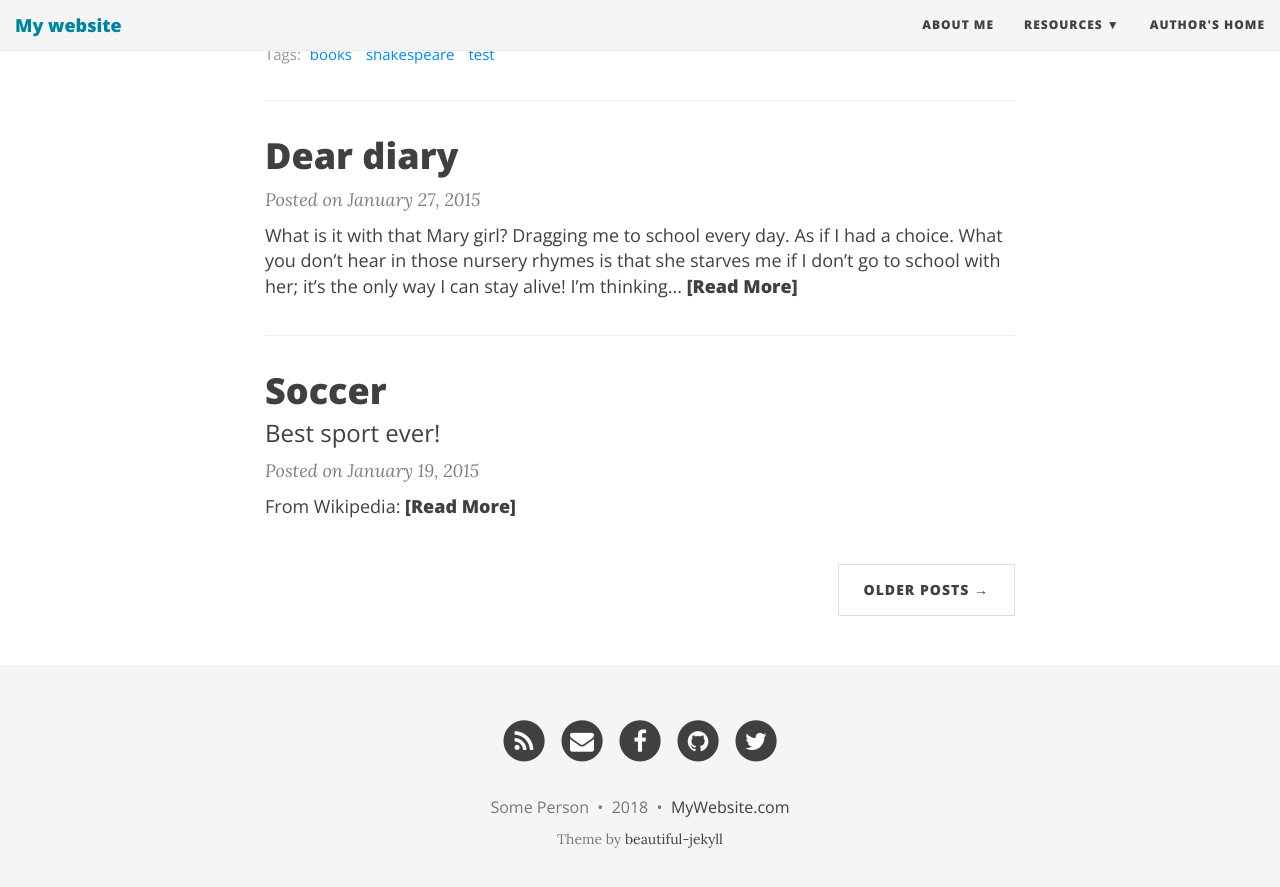
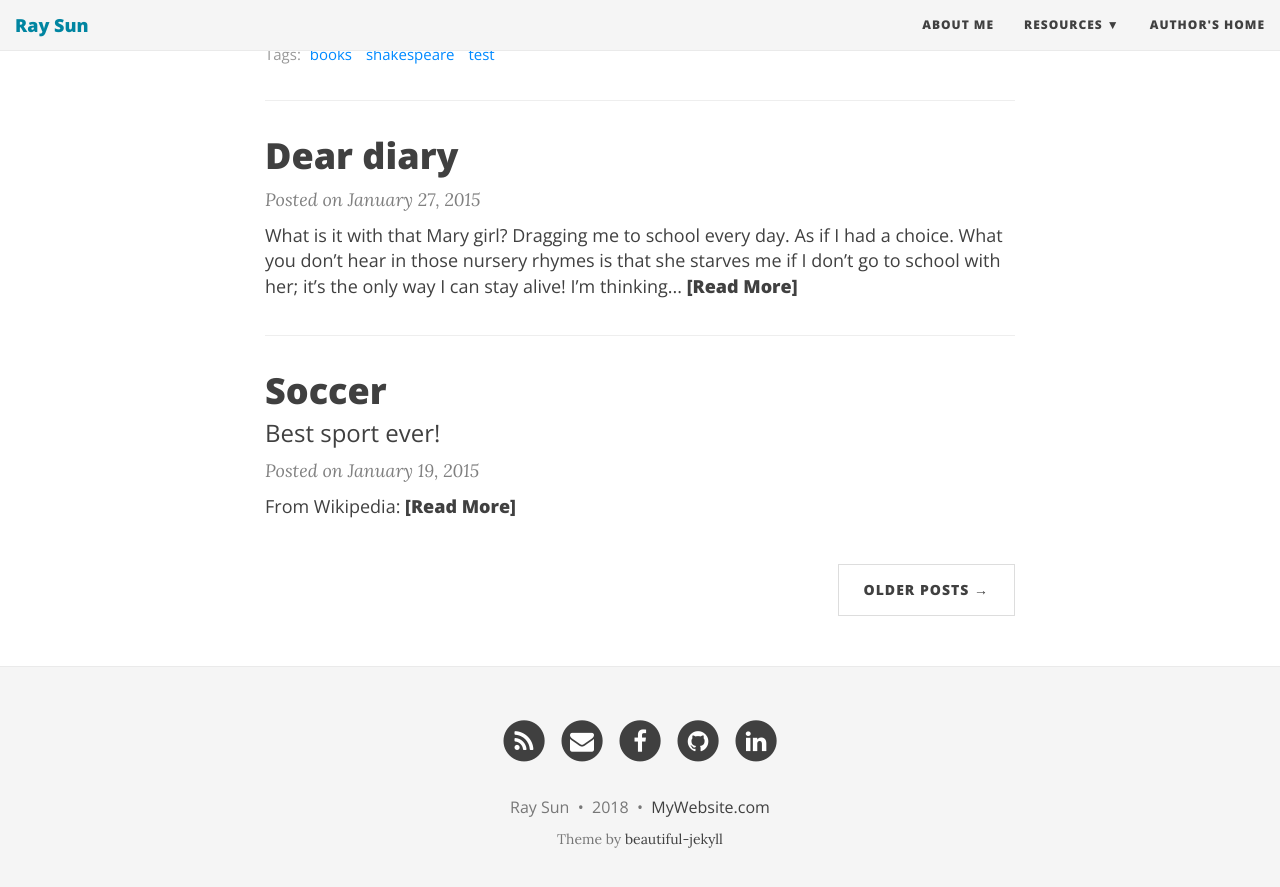
Before and after one commit to ElectronicToast/electronictoast.github.io, a Jekyll site: the page built from index.html, in a window 1280 px wide and 900 px high, scrolled down 1134 px. Shown: the top 887 px of the window. Built offline with Jekyll 4.4.1, drawn with Linux system fonts in a browser that asks for light colours; nearby versions of some CDN libraries; the list of posts is cut into pages by our own code; some of the changed lines change nothing that is shown.

Commit message:
Edit _config.yml

```diff
--- a/_config.yml
+++ b/_config.yml
@@ -4,7 +4,7 @@
 # baseurl is the website's URL without the hostname
 
 # If you are building a simple GitHub user page (http://username.github.io) then use these settings:
-url: "http://username.github.io"
+url: "http://electronictoast.github.io"
 baseurl: ""
 
 # If you are building a GitHub project page then use these settings:
@@ -14,10 +14,10 @@ baseurl: ""
 # Of course don't forget to change the username and projectname to YOUR username and project
 
 # Name of website
-title: My website
+title: Ray Sun
 
 # Short description of your site
-description: A virtual proof that name is awesome!
+description: Personal website of Ray Sun
 
 # --- Navigation bar options --- #
 
@@ -64,7 +64,7 @@ footer-link-col: "#404040"
 # Change all these values or delete the ones you don't want.
 # Important: you must keep the "name" parameter, everything else you can remove
 author:
-  name: Some Person
+  name: Ray Sun
 
 # Select your active Social Network Links.
 # Uncomment the links you want to show in the footer and add your information to each link.
@@ -72,13 +72,13 @@ author:
 # If you want to add a new link that isn't here, you'll need to also edit the file _data/SocialNetworks.yml
 social-network-links:
   rss: true
-  email: "someone@example.com"
+  email: "raysun@caltech.edu"
   facebook: daattali
   github: daattali
-  twitter: daattali
+#  twitter: daattali
 #  reddit: yourname
 #  google-plus: +DeanAttali
-#  linkedin: daattali
+  linkedin: daattali
 #  xing: yourname
 #  stackoverflow: "3943160/daattali"
 #  snapchat: deanat78
@@ -92,7 +92,7 @@ social-network-links:
 
 # Select which share links to show in posts
 share-links-active:
-  twitter: true
+  twitter: false
   facebook: true
   google: false
   linkedin: true
```
